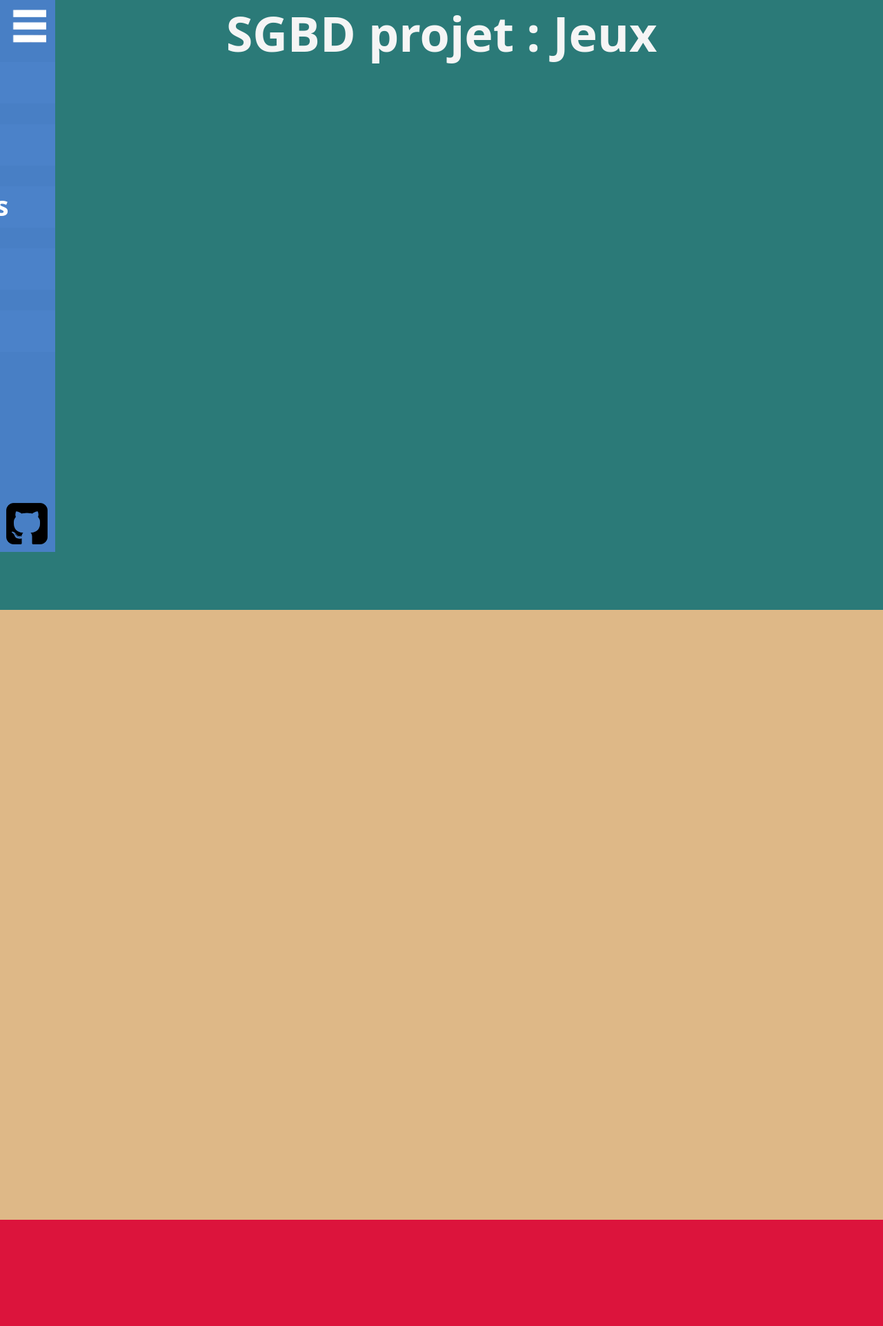
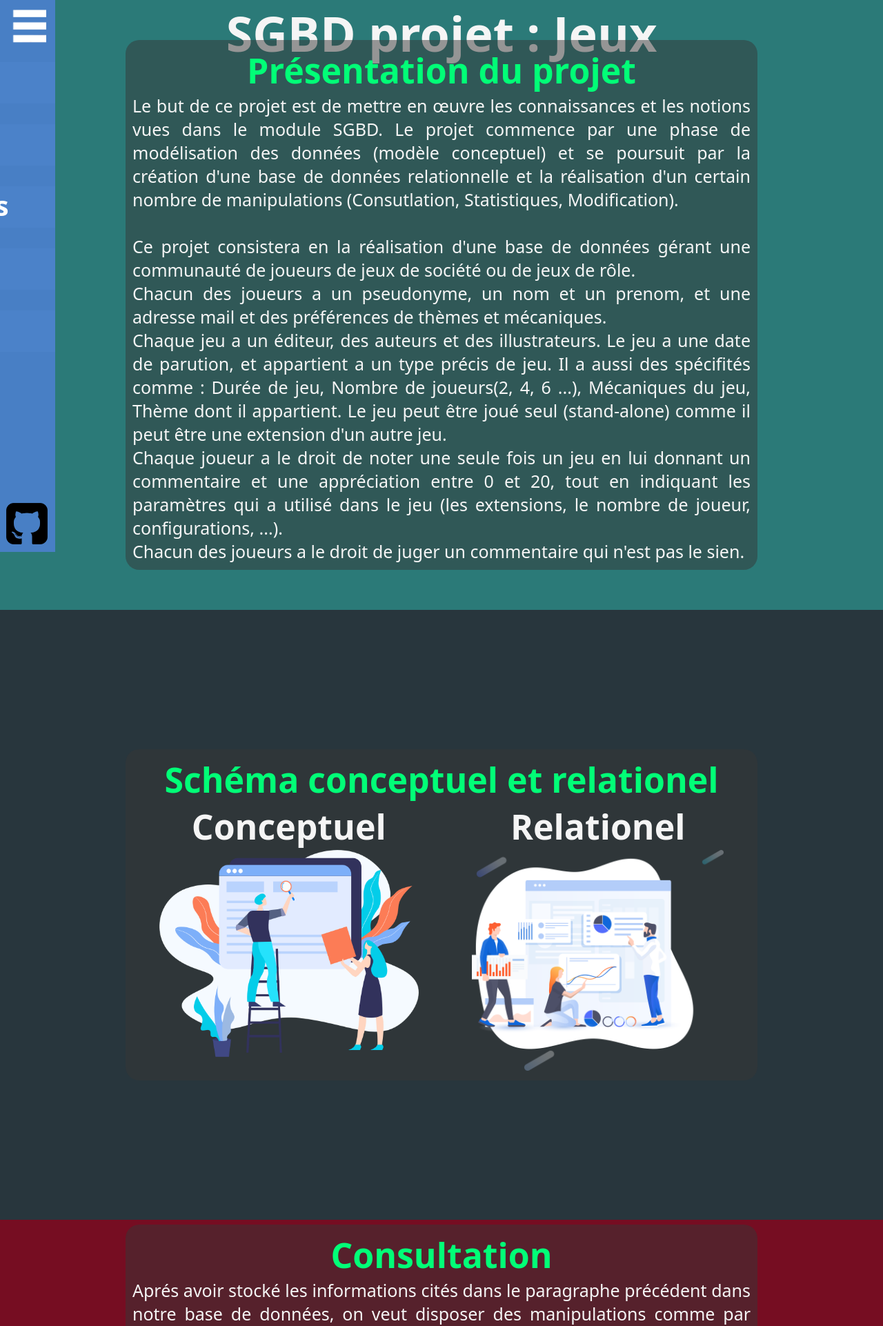
Before and after one commit to Farouk-Soufary/project_SGBD, a PHP site: page / in a window 1280 px wide. Shown: the top 1922 px of the page at 69% size. Run offline with PHP 8.4, Linux system fonts and the light colour scheme.

Commit message:
added border radius to consult and stats php wrote the 2 pages in index php added conceptual scheme and relational scheme links changed bg color

```diff
--- a/src/index.php
+++ b/src/index.php
@@ -61,14 +61,66 @@
     <div class="pages">
         <div class="page-1">
             <div class="index-title-page">SGBD projet : Jeux</div>
+            <div class="paragraph">
+                <div class="title">Présentation du projet</div>
+                <div class="content">
+                    Le but de ce projet est de mettre en œuvre les connaissances et les notions vues dans le module SGBD.
+                    Le projet commence par une phase de modélisation des données (modèle conceptuel) et se poursuit par la création d'une
+                    base de données relationnelle et la réalisation d'un certain nombre de manipulations (Consutlation, Statistiques, Modification).<br><br>
+                    Ce projet consistera en la réalisation d'une base de données gérant une communauté de joueurs de jeux de société ou de jeux de rôle.<br>
+                    Chacun des joueurs a un pseudonyme, un nom et un prenom, et une adresse mail et des préférences de thèmes et mécaniques.<br>
+                    Chaque jeu a un éditeur, des auteurs et des illustrateurs. Le jeu a une date de parution, et appartient a un type précis de jeu. Il a aussi des
+                    spécifités comme : Durée de jeu, Nombre de joueurs(2, 4, 6 ...), Mécaniques du jeu, Thème dont il appartient.
+                    Le jeu peut être joué seul (stand-alone) comme il peut être une extension d'un autre jeu.<br>
+                    Chaque joueur a le droit de noter une seule fois un jeu en lui donnant un commentaire et une appréciation entre 0 et 20, tout en indiquant les paramètres
+                    qui a utilisé dans le jeu (les extensions, le nombre de joueur, configurations, ...).<br>
+                    Chacun des joueurs a le droit de juger un commentaire qui n'est pas le sien.<br>
+                </div>
+            </div>
         </div>
 
         <div class="page-2">
+            <div class="paragraph">
+                <div class="title">Schéma conceptuel et relationel</div>
+                <div class="content"></div>
+                <div class="scheme-links">
+                    <a class="scheme-link-one" href="./assets/scheme-concept.pdf">
+                        <div class="scheme-concept title" style="color: whitesmoke;">Conceptuel</div>
+                        <img src="./assets/scheme-concept.png" style="height:300px">
+                    </a>
 
+                    <a class="scheme-link-two" href="./assets/scheme-concept.pdf">
+                        <div class="scheme-relation title" style="color: whitesmoke;" >Relationel</div>
+                        <img src="./assets/scheme-relation.png" style="height:320px">
+                    </a>
+                </div>
+
+            </div>
         </div>
 
         <div class="page-3">
-
+            <div class="paragraph">
+                <a class="title" href="consult.php">Consultation</a>
+                <div class="content">
+                    Aprés avoir stocké les informations cités dans le paragraphe précédent dans notre base de données, on veut
+                    disposer des manipulations comme par exemple la consultation de la base de données.<br>
+                    La page de consultation montre des informations sur les jeux, les joueurs, et les commentaires. En particulier on montre les cas suivants:<br>
+                    La liste des jeux notés disponibles dans un thème choisit par l'utilisateur, cet ensemble est classés par mécaniques.<br>
+                    La liste des commentaires se reférant à un jeu dans une des catégories (mécaniques) d'un joueur que l'utilisateur peut choisir.<br>
+                    La liste des joueurs qui ont appréciés un commentaire choisit.<br>
+                </div>
+                <a class="title" href="statistics.php">Statistiques</a>
+                <div class="content">
+                    Dans cette partie on cherche plus à faire des calculs dans la base de données pour avoir une idée sur l'avis général d'un jeu
+                    la moyenne des jeux qui ont été le plus appréciés, les commentaires les plus pertinent (calculs d'indice de confiance), et les commentaires les plus récents.<br>
+                </div>
+                <a class="title" href="modify">Modiciation</a>
+                <div class="content">
+                    La page de modification nous permet d'avoir une interface qui simplifie la modification de la base de données. On garantie l'ajout,
+                    le suppression  et la modification d'un jeu, d'un joueur, ou d'un commentaire. La modification de ces trois ensembles nécéssite une
+                    connaissance du nom du jeu (pour les jeux), le pseudonyme (pour les joueurs), l'ID (pour le commentaire).
+                </div>
+            </div>
         </div>
 
         <div class="footer">
--- a/src/statistics.php
+++ b/src/statistics.php
@@ -48,7 +48,7 @@
             <div class="stats-title-page">Statistiques</div>
             <div class="stats-wrap">
                 <div class="title-grid">Les joueurs classés selon le nombre de jeux qu'ils ont notés</div>
-                <div class="stats-grid" style="margin-top: 50px;">
+                <div class="stats-grid" style="margin-top: 50px; border-radius: 20px;" >
 
                 </div>
             </div>
@@ -75,7 +75,7 @@
         <div class="page-3">
             <div class="stats-wrap">
                 <div class="title-grid">Le commentaire qui laisse le moins indifférent <br> (celui qui a reçu le plus de jugement)</div>
-                <div class="stats-grid" style="margin-top: 90px;">
+                <div class="stats-grid" style="margin-top: 90px; border-radius: 20px;">
 
                 </div>
             </div>
@@ -84,7 +84,7 @@
         <div class="page-4">
             <div class="stats-wrap">
                 <div class="title-grid">Les commentaires classés selon leurs indices de confiance</div>
-                <div class="stats-grid" style="margin-top: 50px;">
+                <div class="stats-grid" style="margin-top: 50px; border-radius: 20px;">
 
                 </div>
             </div>
--- a/src/styles.css
+++ b/src/styles.css
@@ -137,11 +137,11 @@ a{
 }
 
 .page-2{
-    background-color: burlywood;
+    background-color: rgb(40, 54, 61);
 }
 
 .page-3{
-    background-color: crimson;
+    background-color: rgb(118, 13, 34);
 }
 
 .page-4{
@@ -265,10 +265,10 @@ a{
 }
 
 .modify-action, .player-object {
-    background-color: burlywood;
+    background-color:  rgb(40, 54, 61);
 }
 .delete-action, .comment-object {
-    background-color: crimson;
+    background-color:  rgb(118, 13, 34);
 }
 
 .add-action > .text, .delete-action > .text, .modify-action > .text, .game-object > .text, .player-object > .text, .comment-object > .text {
@@ -334,7 +334,7 @@ a{
 
 
 
-/*! CONSULT PHP CSS */
+/*! CONSULT/STATS PHP CSS */
 
 .consult-wrap, .stats-wrap {
     position: absolute;
@@ -367,12 +367,15 @@ a{
     border: none;
     cursor: pointer;
     transition: .2s ease-out;
-    background-color: grey;
+    background-color: rgb(189, 188, 188, .5);
+    backdrop-filter: blur(20px);
     color: black;
+    border-top-left-radius: 20px;
+    border-top-right-radius: 20px;
 }
 
 .choose-button:hover{
-    background-color: white;
+    background-color: rgb(255, 255, 255, .5);
 }
 
 .choose-bar {
@@ -383,7 +386,7 @@ a{
     overflow-y: scroll;
     z-index: 1;
     visibility: hidden;
-    transform: translateY(-30px);
+    transform: translateY(-10px);
     transition: .3s ease-in-out;
     opacity: 0;
     background-color: blueviolet;
@@ -410,7 +413,10 @@ a{
     margin-left: 5vw;
     height: 600px;
     width: 50vw;
-    background-color: yellowgreen;
+    border-bottom-left-radius: 20px;
+    border-bottom-right-radius: 20px;
+    background-color: rgb(155, 155, 155, .3);
+    backdrop-filter: blur(20px);
 }
 
 .consult-title-page, .stats-title-page, .about-title-page, .index-title-page{
@@ -423,3 +429,39 @@ a{
     font-size: 70px;
     font-weight: 700;
 }
+
+/*! PARAGRAPH STYLING INDEX PHP */
+
+.paragraph{
+    position: absolute;
+    top: 50%;
+    left: 50%;
+    transform: translate(-50%, -50%);
+    background-color: rgb(55, 55, 55, .5);
+    width: 70vw;
+    padding: 10px;
+    border-radius: 20px;
+    text-align: center;
+}
+
+.title{
+    color: rgb(1, 255, 119);
+    font-family: system-ui, -apple-system, BlinkMacSystemFont, 'Segoe UI', Roboto, Oxygen, Ubuntu, Cantarell, 'Open Sans', 'Helvetica Neue', sans-serif;
+    font-size: 50px;
+    font-weight: 700;
+    text-align: center;
+}
+
+.content{
+    color: whitesmoke;
+    font-family: system-ui, -apple-system, BlinkMacSystemFont, 'Segoe UI', Roboto, Oxygen, Ubuntu, Cantarell, 'Open Sans', 'Helvetica Neue', sans-serif;
+    font-size: 25px;
+    font-weight: 500;
+    text-align: justify;
+}
+
+.scheme-links{
+    display: grid;
+    grid-template-columns: auto auto;
+    column-gap: 0px;
+}
```
Also changed, not shown: src/assets/scheme-concept.png (added), src/assets/scheme-relation.png (added).
